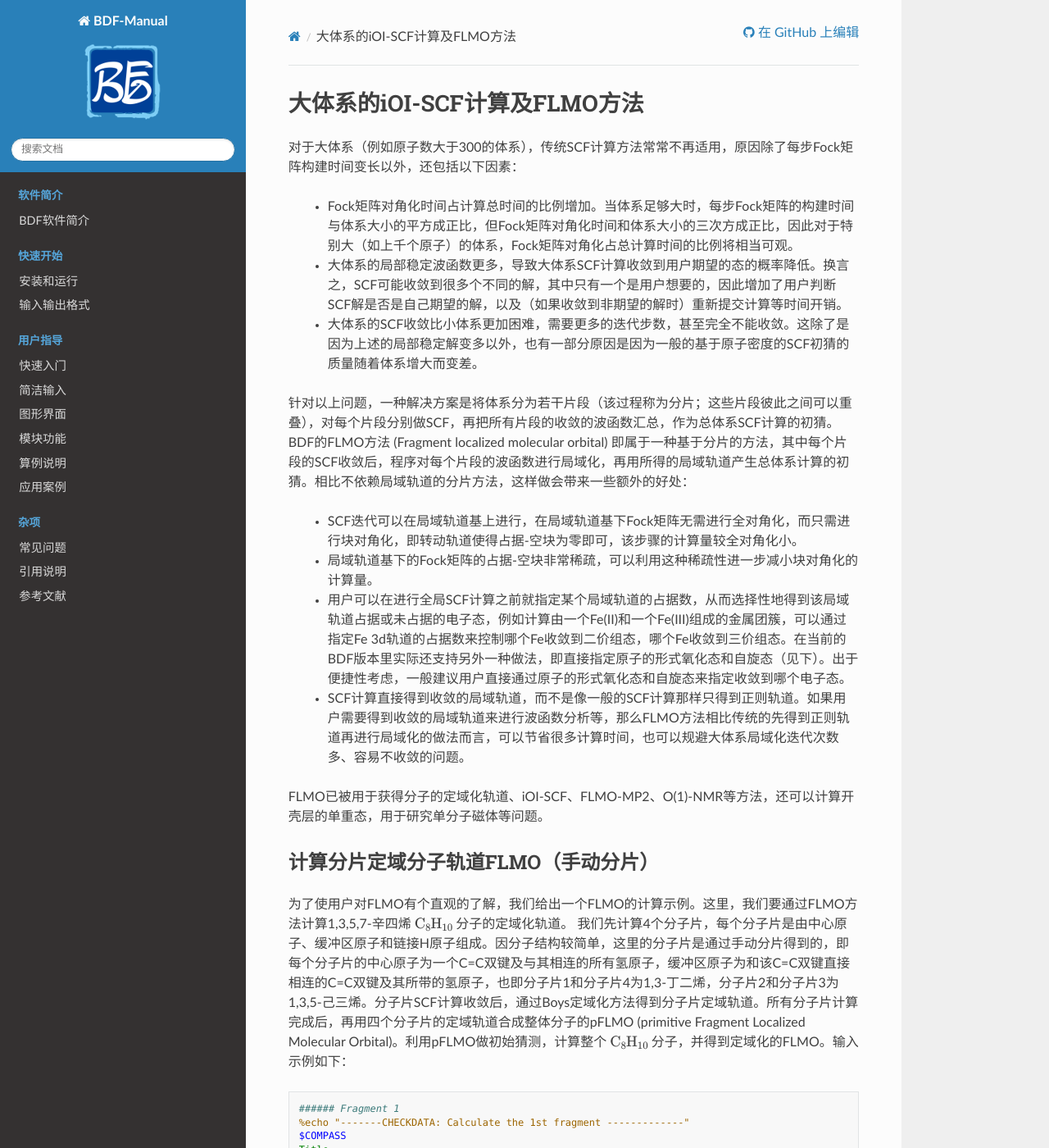
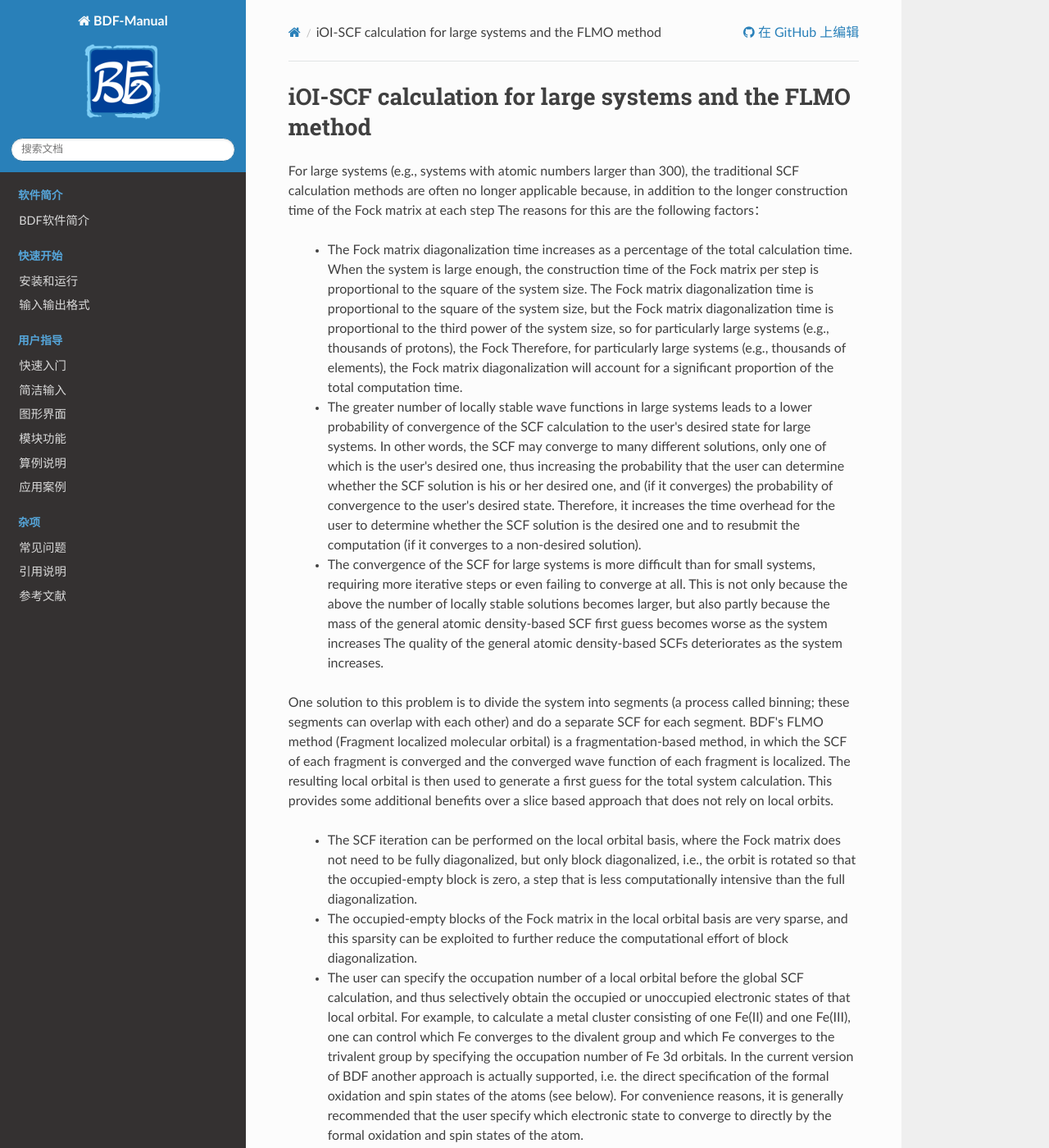
Before and after one commit to BDF-manual-maintenance/BDF-manual-en, a Sphinx documentation site: the page built from source/guide/FLMOMethod.rst, in a window 1280 px wide and 1400 px high. Shown: the whole window at 82% size. Built offline with Sphinx 7.4.7 and the Read the Docs theme 2.0.0, drawn with Linux system fonts in a browser that asks for light colours; some of the changed text lies outside the part shown.

Commit message:
Update FLMOMethod.rst

```diff
--- a/source/guide/FLMOMethod.rst
+++ b/source/guide/FLMOMethod.rst
@@ -1,20 +1,23 @@
-大体系的iOI-SCF计算及FLMO方法
+iOI-SCF calculation for large systems and the FLMO method
 ========================================
 
-对于大体系（例如原子数大于300的体系），传统SCF计算方法常常不再适用，原因除了每步Fock矩阵构建时间变长以外，还包括以下因素：
+For large systems (e.g., systems with atomic numbers larger than 300), the traditional SCF calculation methods are often no longer applicable because, in addition to the longer construction time of the Fock matrix at each step
+The reasons for this are the following factors：
 
- * Fock矩阵对角化时间占计算总时间的比例增加。当体系足够大时，每步Fock矩阵的构建时间与体系大小的平方成正比，但Fock矩阵对角化时间和体系大小的三次方成正比，因此对于特别大（如上千个原子）的体系，Fock矩阵对角化占总计算时间的比例将相当可观。
- * 大体系的局部稳定波函数更多，导致大体系SCF计算收敛到用户期望的态的概率降低。换言之，SCF可能收敛到很多个不同的解，其中只有一个是用户想要的，因此增加了用户判断SCF解是否是自己期望的解，以及（如果收敛到非期望的解时）重新提交计算等时间开销。
- * 大体系的SCF收敛比小体系更加困难，需要更多的迭代步数，甚至完全不能收敛。这除了是因为上述的局部稳定解变多以外，也有一部分原因是因为一般的基于原子密度的SCF初猜的质量随着体系增大而变差。
+ * The Fock matrix diagonalization time increases as a percentage of the total calculation time. When the system is large enough, the construction time of the Fock matrix per step is proportional to the square of the system size. The Fock matrix diagonalization time is proportional to the square of the system size, but the Fock matrix diagonalization time is proportional to the third power of the system size, so for particularly large systems (e.g., thousands of protons), the Fock Therefore, for particularly large systems (e.g., thousands of elements), the Fock matrix diagonalization will account for a significant proportion of the total computation time.
+ * The greater number of locally stable wave functions in large systems leads to a lower probability of convergence of the SCF calculation to the user's desired state for large systems. In other words, the SCF may converge to many different solutions, only one of which is the user's desired one, thus increasing the probability that the user can determine whether the SCF solution is his or her desired one, and (if it converges) the probability of convergence to the user's desired state. Therefore, it increases the time overhead for the user to determine whether the SCF solution is the desired one and to resubmit the computation (if it converges to a non-desired solution).
+ * The convergence of the SCF for large systems is more difficult than for small systems, requiring more iterative steps or even failing to converge at all. This is not only because the above the number of locally stable solutions becomes larger, but also partly because the mass of the general atomic density-based SCF first guess becomes worse as the system increases The quality of the general atomic density-based SCFs deteriorates as the system increases.
 
-针对以上问题，一种解决方案是将体系分为若干片段（该过程称为分片；这些片段彼此之间可以重叠），对每个片段分别做SCF，再把所有片段的收敛的波函数汇总，作为总体系SCF计算的初猜。BDF的FLMO方法 (Fragment localized molecular orbital) 即属于一种基于分片的方法，其中每个片段的SCF收敛后，程序对每个片段的波函数进行局域化，再用所得的局域轨道产生总体系计算的初猜。相比不依赖局域轨道的分片方法，这样做会带来一些额外的好处：
+One solution to this problem is to divide the system into segments (a process called binning; these segments can overlap with each other) and do a separate SCF for each segment.
+BDF's FLMO method (Fragment localized molecular orbital) is a fragmentation-based method, in which the SCF of each fragment is converged and the converged wave function of each fragment is localized. The resulting local orbital is then used to generate a first guess for the total system calculation. This provides some additional benefits over a slice based approach that does not rely on local orbits.
 
- * SCF迭代可以在局域轨道基上进行，在局域轨道基下Fock矩阵无需进行全对角化，而只需进行块对角化，即转动轨道使得占据-空块为零即可，该步骤的计算量较全对角化小。
- * 局域轨道基下的Fock矩阵的占据-空块非常稀疏，可以利用这种稀疏性进一步减小块对角化的计算量。
- * 用户可以在进行全局SCF计算之前就指定某个局域轨道的占据数，从而选择性地得到该局域轨道占据或未占据的电子态，例如计算由一个Fe(II)和一个Fe(III)组成的金属团簇，可以通过指定Fe 3d轨道的占据数来控制哪个Fe收敛到二价组态，哪个Fe收敛到三价组态。在当前的BDF版本里实际还支持另外一种做法，即直接指定原子的形式氧化态和自旋态（见下）。出于便捷性考虑，一般建议用户直接通过原子的形式氧化态和自旋态来指定收敛到哪个电子态。
- * SCF计算直接得到收敛的局域轨道，而不是像一般的SCF计算那样只得到正则轨道。如果用户需要得到收敛的局域轨道来进行波函数分析等，那么FLMO方法相比传统的先得到正则轨道再进行局域化的做法而言，可以节省很多计算时间，也可以规避大体系局域化迭代次数多、容易不收敛的问题。
+ * The SCF iteration can be performed on the local orbital basis, where the Fock matrix does not need to be fully diagonalized, but only block diagonalized, i.e., the orbit is rotated so that the occupied-empty block is zero, a step that is less computationally intensive than the full diagonalization.
+ * The occupied-empty blocks of the Fock matrix in the local orbital basis are very sparse, and this sparsity can be exploited to further reduce the computational effort of block diagonalization.
+ * The user can specify the occupation number of a local orbital before the global SCF calculation, and thus selectively obtain the occupied or unoccupied electronic states of that local orbital.
+   For example, to calculate a metal cluster consisting of one Fe(II) and one Fe(III), one can control which Fe converges to the divalent group and which Fe converges to the trivalent group by specifying the occupation number of Fe 3d orbitals. In the current version of BDF another approach is actually supported, i.e. the direct specification of the formal oxidation and spin states of the atoms (see below). For convenience reasons, it is generally recommended that the user specify which electronic state to converge to directly by the formal oxidation and spin states of the atom.
+ * The SCF calculation yields the converged local orbitals directly, instead of just the regular orbitals as in the normal SCF calculation. If the user needs to obtain convergent local orbitals for wave function analysis, etc., then the FLMO method can save a lot of computational time compared to the traditional approach of obtaining the regular orbitals first and then performing localization, and can also avoid the problem of large systems with many iterations of localization that tend to be non-convergent.
 
-FLMO已被用于获得分子的定域化轨道、iOI-SCF、FLMO-MP2、O(1)-NMR等方法，还可以计算开壳层的单重态，用于研究单分子磁体等问题。
+FLMO has been used to obtain the localized orbitals of molecules, iOI-SCF, FLMO-MP2, O(1)-NMR, and other methods, and also to calculate the singlet states of open-shell layers for the study of single-molecule magnets and other problems.
 
 计算分片定域分子轨道FLMO（手动分片）
 --------------------------------------------
```
